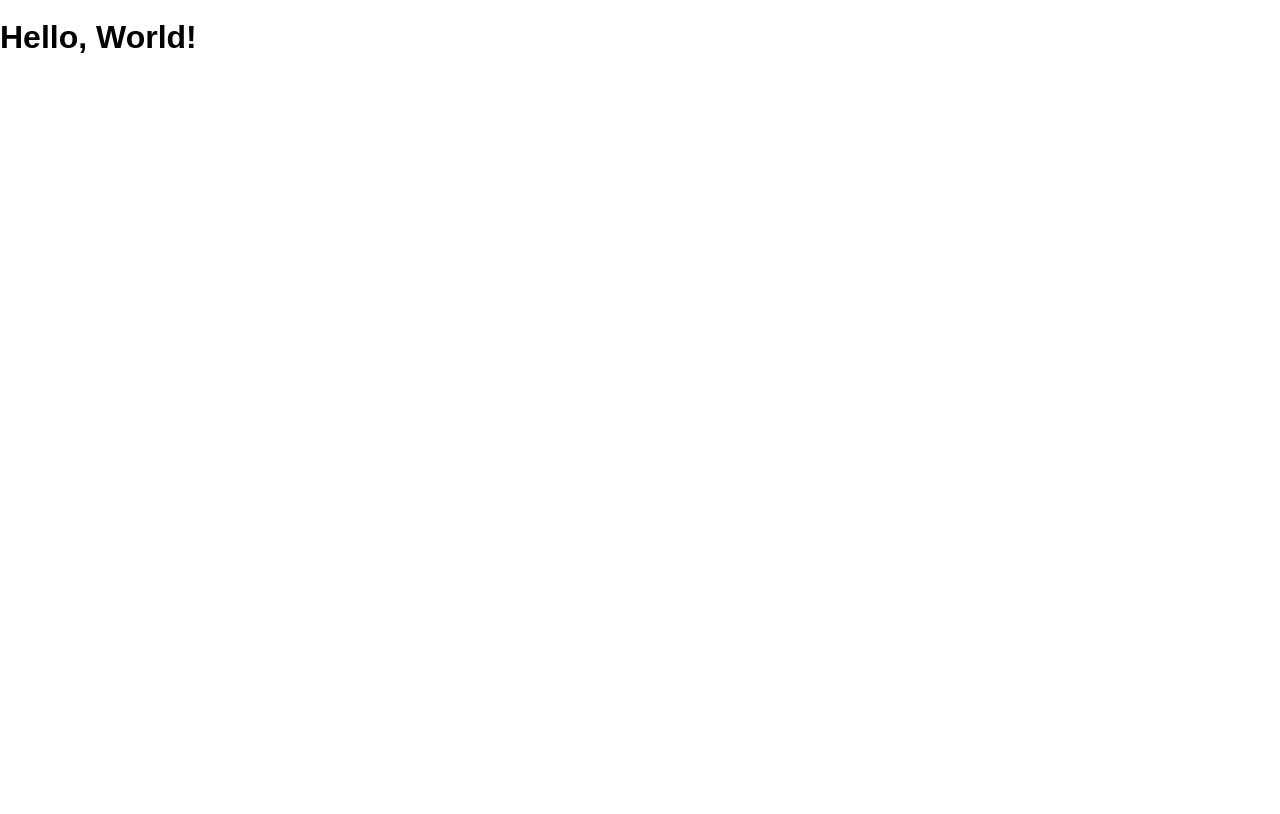
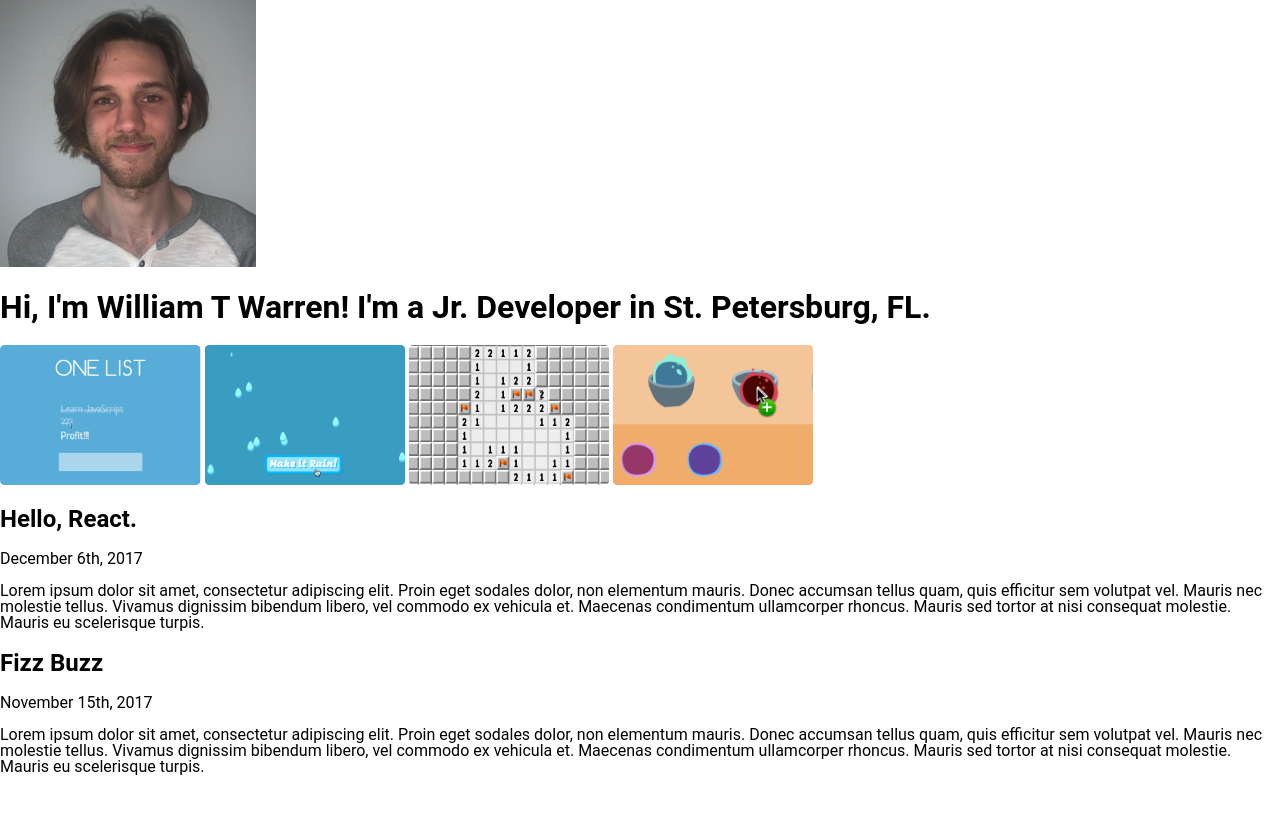
Before and after one commit to WillWarren1/mock-potfolio, a website: page public/index.html in a window 1280 px wide. Drawn offline with Linux system fonts and the light colour scheme.

Commit message:
gathered much of the content, have not styled

```diff
--- a/public/index.html
+++ b/public/index.html
@@ -1,13 +1,56 @@
 <!DOCTYPE html>
 <html>
-  <head lang="en">
-    <meta charset="UTF-8">
-    <meta name="viewport" content="width=device-width, initial-scale=1">
-    <title>Mock Potfolio</title>
-    <link rel="shortcut icon" href="/favicon.ico">
-    <link rel="stylesheet" href="/screen.css">
-  </head>
-  <body>
-    <h1 class='hello-world'>Hello, World!</h1>
-  </body>
+	<head lang="en">
+		<meta charset="UTF-8" />
+		<meta name="viewport" content="width=device-width, initial-scale=1" />
+		<title>Mock Potfolio</title>
+		<link rel="shortcut icon" href="/favicon.ico" />
+		<link rel="stylesheet" href="/screen.css" />
+	</head>
+	<body>
+		<header>
+			<img class="my-face" src="/images/me.jpg" alt="it me" width="20%" />
+			<h1 class="hello-world">
+				Hi, I'm William T Warren! I'm a Jr. Developer in St. Petersburg, FL.
+			</h1>
+		</header>
+
+		<main>
+			<section>
+				<img src="/images/sliced/one-list.png" alt="one list" />
+				<img src="/images/sliced/make-it-rain.png" alt="Make it Rain game" />
+				<img src="/images/sliced/bomb-sniffer.png" alt="bomb sniffer game" />
+				<img src="/images/sliced/sensei-sense.png" alt="sensei-sense game" />
+			</section>
+			<section>
+				<h2>Hello, React.</h2>
+				<p>
+					December 6th, 2017
+				</p>
+				<p>
+					Lorem ipsum dolor sit amet, consectetur adipiscing elit. Proin eget
+					sodales dolor, non elementum mauris. Donec accumsan tellus quam, quis
+					efficitur sem volutpat vel. Mauris nec molestie tellus. Vivamus
+					dignissim bibendum libero, vel commodo ex vehicula et. Maecenas
+					condimentum ullamcorper rhoncus. Mauris sed tortor at nisi consequat
+					molestie. Mauris eu scelerisque turpis.
+				</p>
+			</section>
+
+			<section>
+				<h2>Fizz Buzz</h2>
+				<p>
+					November 15th, 2017
+				</p>
+				<p>
+					Lorem ipsum dolor sit amet, consectetur adipiscing elit. Proin eget
+					sodales dolor, non elementum mauris. Donec accumsan tellus quam, quis
+					efficitur sem volutpat vel. Mauris nec molestie tellus. Vivamus
+					dignissim bibendum libero, vel commodo ex vehicula et. Maecenas
+					condimentum ullamcorper rhoncus. Mauris sed tortor at nisi consequat
+					molestie. Mauris eu scelerisque turpis.
+				</p>
+			</section>
+		</main>
+	</body>
 </html>
--- a/public/screen.css
+++ b/public/screen.css
@@ -1,12 +1,16 @@
 :root {
-  font: 16px / 1 sans-serif;
+	font: 16px / 1 Roboto;
 }
 
 html {
-  height: 100%;
+	height: 100%;
 }
 
 body {
-  margin: 0;
-  min-height: 100%;
+	margin: 0;
+	min-height: 100%;
 }
+
+.my-face {
+	width: 20%;
+}
```
Also changed, not shown: public/images/bomb-sniffer.png (added), public/images/make-it-rain.png (added), public/images/me.jpg (added), public/images/one-list.png (added), public/images/react.png (added), public/images/sensei-sense.png (added), public/images/sliced/bomb-sniffer.png (added), public/images/sliced/make-it-rain.png (added), public/images/sliced/one-list.png (added), public/images/sliced/sensei-sense.png (added), public/images/space.png (added), public/images/tri.png (added).
